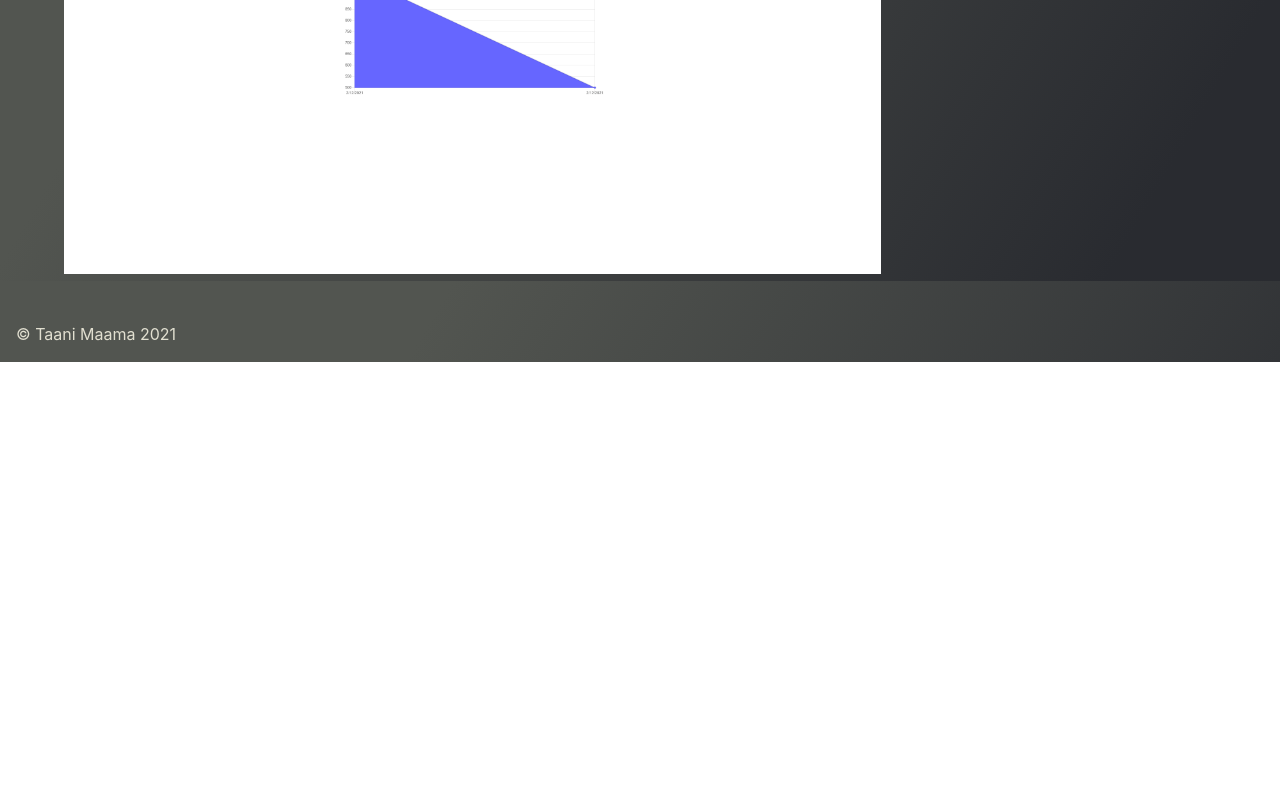
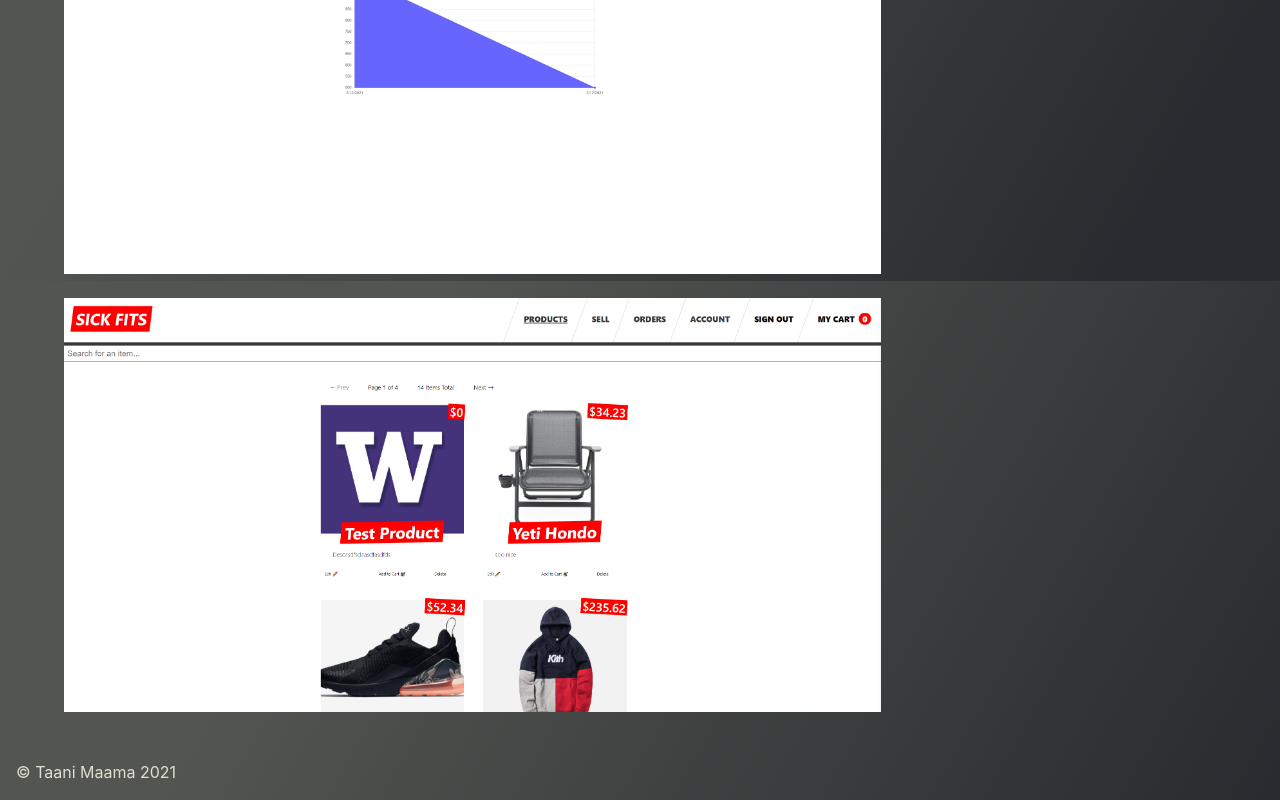
Before and after one commit to TaaniBravo/React-Portfolio, a React (Create React App) app in the folder client/: page /projects in a window 1280 px wide. Shown: the part 2119-2919 px from the top of the page. Before the commit the page ends 2481 px from the top, so only its background shows below. Built offline with nearby package versions, Linux system fonts and the light colour scheme.

Commit message:
Updating my portfolio to show Sick-Fits.

```diff
--- a/client/package.json
+++ b/client/package.json
@@ -22,7 +22,6 @@
     "react-scripts": "4.0.3",
     "ts-loader": "^9.2.3",
     "typescript": "^4.3.5",
-    "webpack": "4.44.2",
     "webpack-cli": "^4.7.2"
   },
   "scripts": {
--- a/client/src/components/ProjectItem/index.tsx
+++ b/client/src/components/ProjectItem/index.tsx
@@ -11,7 +11,14 @@ interface Props {
   liveUrl: string;
 }
 
-const ProjectItem: React.FC<Props> = ({ projNum, title, desc, image, github, liveUrl }) => {
+const ProjectItem: React.FC<Props> = ({
+  projNum,
+  title,
+  desc,
+  image,
+  github,
+  liveUrl
+}) => {
   const [width, setWidth] = useState(window.innerWidth);
   const [show, setShow] = useState(false);
   const breakpoint = 769;
@@ -42,11 +49,13 @@ const ProjectItem: React.FC<Props> = ({ projNum, title, desc, image, github, liv
                 GitHub Repo
               </a>
             </Button>
-            <Button id='liveUrlBtn'>
-              <a href={liveUrl} target='_blank' rel='noreferrer'>
-                Live URL
-              </a>
-            </Button>
+            {title.includes("Sick") ? null : (
+              <Button id='liveUrlBtn'>
+                <a href={liveUrl} target='_blank' rel='noreferrer'>
+                  Live URL
+                </a>
+              </Button>
+            )}
           </div>
         </div>
       </div>
--- a/client/src/pages/Projects/index.tsx
+++ b/client/src/pages/Projects/index.tsx
@@ -7,7 +7,7 @@ import budgetTracker from "../../images/tinified/budgettracker.png";
 import dono from "../../images/tinified/dono.png";
 import oneWorldAcademy from "../../images/tinified/oneworldacademy.png";
 import teamBase from "../../images/tinified/teambase.png";
-// import sickFits from '../../images/tinified/sickFitsHomePage.png';
+import sickFits from "../../images/tinified/sickFitsHomePage.png";
 import "./style.scss";
 
 const Projects = () => {
@@ -95,17 +95,17 @@ const Projects = () => {
                 }
                 liveUrl={"https://on-n-offline-budget.herokuapp.com/"}
               />
-              {/* <br /> */}
-              {/* <ProjectItem
+              <br />
+              <ProjectItem
                 projNum={6}
-                title={'Sick Fits Ecommerce Site'}
+                title={"Sick Fits Ecommerce Site"}
                 desc={
-                  'A demonstrative site using Keystone TypeScript backend, Next.js, GraphQL, and Stripe API.'
+                  "A demonstrative ecommerce using Keystone TypeScript backend, Next.js, GraphQL, and Stripe API. \n NOTE: Live URL does not work because of limitations of free deployment."
                 }
                 image={sickFits}
-                github={'https://github.com/TaaniBravo/Sick-Fits'}
-                liveUrl={'https://fake-supreme.herokuapp.com/'}
-              /> */}
+                github={"https://github.com/TaaniBravo/Sick-Fits"}
+                liveUrl={"https://fake-supreme.herokuapp.com/"}
+              />
             </div>
           </GridItem>
           <GridItem id='skillset'>
```
Also changed, not shown: 1 other file (tests, documents, lock files or other folders).
